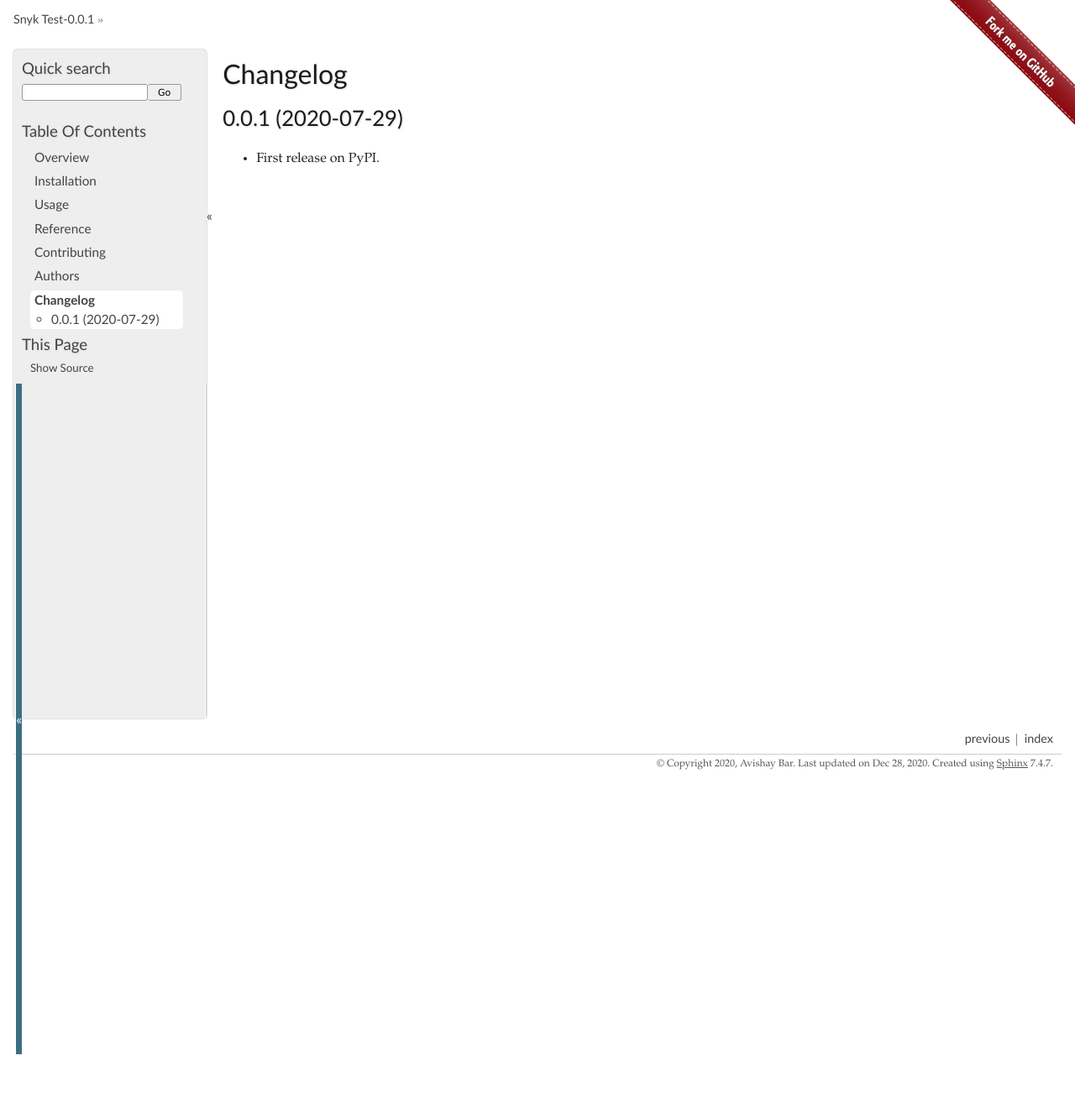
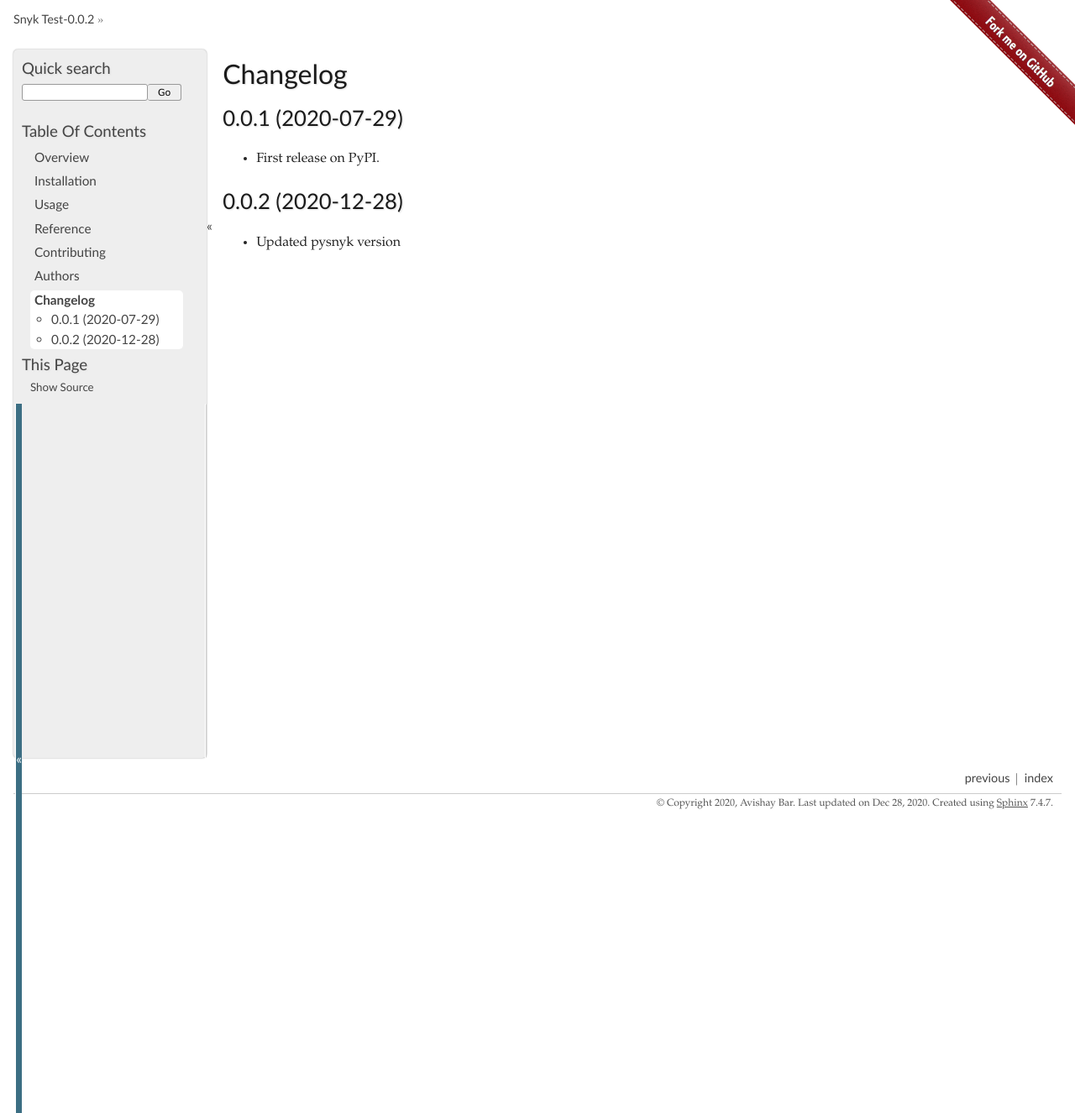
Before and after one commit to avishayil/python-snyk-test, a Sphinx documentation site: the page built from docs/changelog.rst, in a window 1280 px wide. Shown: the whole page at 84% size. Built offline with Sphinx 7.4.7, drawn with Linux system fonts in a browser that asks for light colours; before the commit the page ends 1256 px from its top, so only the background shows below that.

Commit message:
chore: release version 0.0.2

```diff
--- a/CHANGELOG.rst
+++ b/CHANGELOG.rst
@@ -6,3 +6,8 @@
 ------------------
 
 * First release on PyPI.
+
+0.0.2 (2020-12-28)
+------------------
+
+* Updated pysnyk version
--- a/README.rst
+++ b/README.rst
@@ -47,9 +47,9 @@
     :alt: Supported implementations
     :target: https://pypi.org/project/snyk-test
 
-.. |commits-since| image:: https://img.shields.io/github/commits-since/avishayil/python-snyk-test/v0.0.1.svg
+.. |commits-since| image:: https://img.shields.io/github/commits-since/avishayil/python-snyk-test/v0.0.2.svg
     :alt: Commits since latest release
-    :target: https://github.com/avishayil/python-snyk-test/compare/v0.0.1...master
+    :target: https://github.com/avishayil/python-snyk-test/compare/v0.0.2...master
 
 
 
--- a/docs/conf.py
+++ b/docs/conf.py
@@ -27,7 +27,7 @@
     version = release = get_distribution('snyk_test').version
 except Exception:
     traceback.print_exc()
-    version = release = '0.0.1'
+    version = release = '0.0.2'
 
 pygments_style = 'trac'
 templates_path = ['.']
--- a/setup.py
+++ b/setup.py
@@ -28,7 +28,7 @@
     use_scm_version={
         'local_scheme': 'dirty-tag',
         'write_to': 'src/snyk_test/_version.py',
-        'fallback_version': '0.0.1',
+        'fallback_version': '0.0.2',
     },
     license='MIT',
     description='A package that wraps pysnyk library for easier usage from cli interfaces',
--- a/src/snyk_test/__init__.py
+++ b/src/snyk_test/__init__.py
@@ -1 +1 @@
-__version__ = '0.0.1'
+__version__ = '0.0.2'
```
Also changed, not shown: .bumpversion.cfg, 1 other file.
